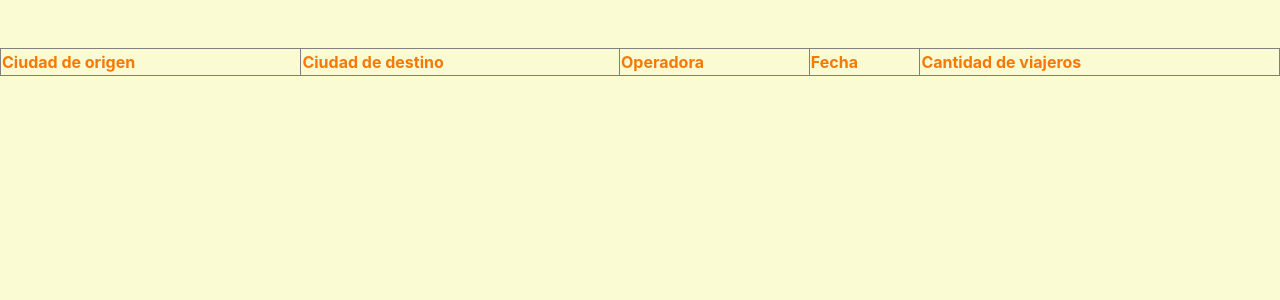
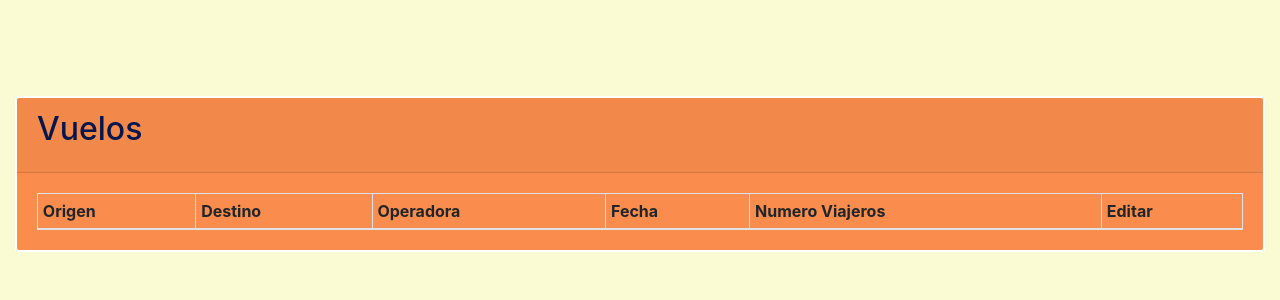
Before and after one commit to Jachada/GestionDeVuelos, a PHP site: page /content/vuelosTripulante.php in a window 1280 px wide. Shown: the part 140-440 px from the top of the page. Run offline with PHP 8.4, Linux system fonts and the light colour scheme; tables that the repository leaves empty or names only in its code hold one stand-in row (values such as "Sample post"); lists and menus that the app fills with data are empty.

Commit message:
Edit y vuelosTripulante ya funcionan correctos

```diff
--- a/content/vuelosTripulante.php
+++ b/content/vuelosTripulante.php
@@ -50,15 +50,23 @@
     </div>
 
     <br><br>
+    <div class="row-12 mt-5">
+        <div class="col-12 mb-3">
+        <section class="card ">
+            <header class="card-header">
 
-    <table border=1>
+            <h2 class="card-title">Vuelos</h2>
+            </header>
+            <div class="card-body" >
+            <table class="table table-bordered table-striped table-sm mb-0">
                 <thead>
                 <tr>
-                <th>Ciudad de origen</th>
-                <th>Ciudad de destino</th>
+                    <th>Origen</th>
+                    <th>Destino</th>
                     <th>Operadora</th>
                     <th>Fecha</th>
-                <th>Cantidad de viajeros</th>
+                    <th>Numero Viajeros</th>
+                    <th>Editar</th>
                 </tr>
                 </thead>
                 <tbody>
@@ -69,17 +77,24 @@
             foreach ($printeaTodo as $vuelo) {
             $varid = $vuelo["id"];
             echo "<tr>";
-            echo "<td>$vuelo[CiudadOrigen]</td>";
-            echo "<td>$vuelo[CiudadDestino]</td>";
-            echo "<td>$vuelo[Operadora]</td>";
-            echo "<td>$vuelo[Fecha]</td>";
-            echo "<td>$vuelo[CantidadViajeros]</td>";
-            echo "<td><a href='edit.php?id=$varid'>Editar</td>";
+            echo "<td class='align-middle'>$vuelo[CiudadOrigen]</td>";
+            echo "<td class='align-middle'>$vuelo[CiudadDestino]</td>";
+            echo "<td class='align-middle'>$vuelo[Operadora]</td>";
+            echo "<td class='align-middle'>$vuelo[Fecha]</td>";
+            echo "<td class='align-middle'>$vuelo[CantidadViajeros]</td>";
+            echo "<td class='align-middle'><a   href='edit.php?id=$varid' class='btn btn-lg btn-success boton'><i class='fas fa-edit'></i></a></td>";
             echo "</tr>";
             }
             ?>
+
                 </tbody>
             </table>
+            </div>
+        </section>
+        </div>
+    </div>
+
+
 </body>
 
 </html>
```
Also changed, not shown: content/edit.php (+35 -22 lines). Lines whose indentation alone changed are shown as unchanged.
